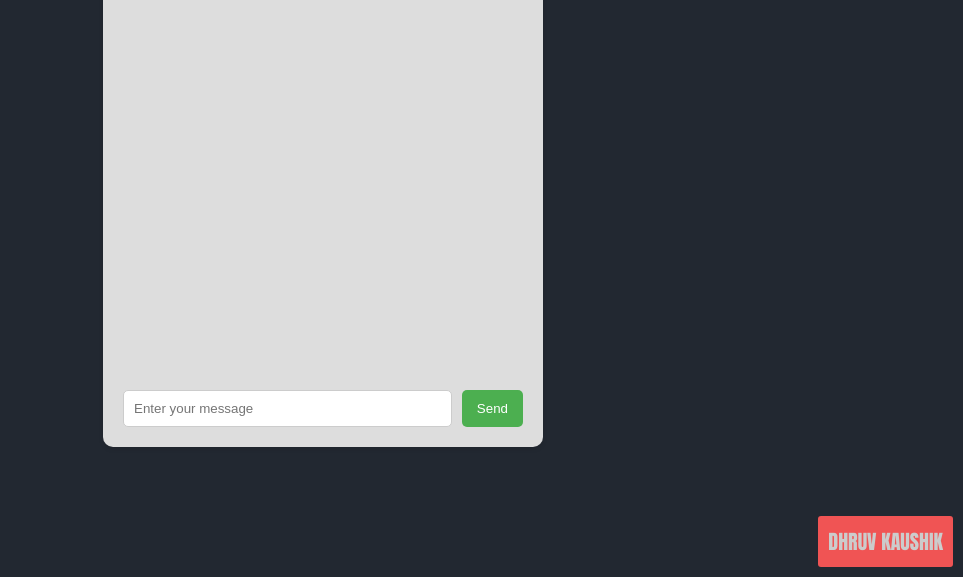
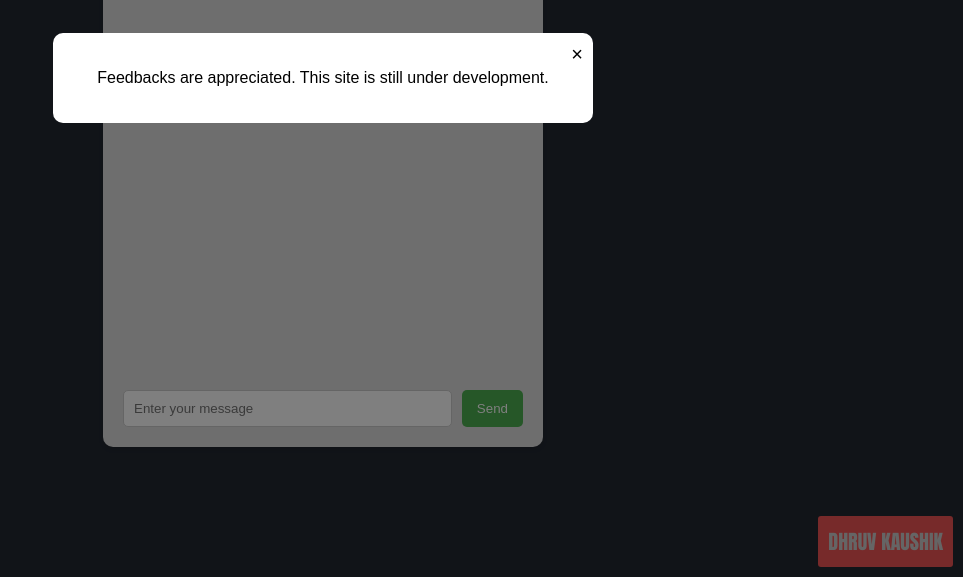
Before and after one commit to Dhruv2021/TalkBuddy-, a website: page index.html in a window 1280 px wide. Shown: the part 223-800 px from the top of the page, without its empty margins (317-1280 px from the left). Drawn offline with Linux system fonts and the light colour scheme; a web font is replaced by a local one.

Commit message:
Update index.html

```diff
--- a/index.html
+++ b/index.html
@@ -141,6 +141,37 @@ button {
   border-radius: 3px;
 }
 
+.popup {
+  display: none; /* Hidden by default */
+  position: fixed;
+  z-index: 999; /* Ensure it is on top */
+  left: 0;
+  top: 0;
+  width: 100%;
+  height: 100%;
+  background-color: rgba(0, 0, 0, 0.5); /* Black background with opacity */
+}
+
+.popup-content {
+  position: relative;
+  margin: 20% auto;
+  padding: 20px;
+  width: 80%;
+  max-width: 500px;
+  background: #fff;
+  border-radius: 10px;
+  text-align: center;
+}
+
+.close-btn {
+  position: absolute;
+  top: 10px;
+  right: 10px;
+  font-size: 20px;
+  cursor: pointer;
+}
+
+
 @media only screen and (max-width: 768px) {
   #chat-container {
   width: 90%;
@@ -148,6 +179,10 @@ button {
   padding: 10px;
   margin-bottom: 30px;
   overflow-y: auto; /* Add scrollbar when content overflows */
+}
+
+.popup-content{
+  margin: 80% auto;
 }
 
 
@@ -183,11 +218,22 @@ button {
       margin-bottom: 30px;
       overflow-y: auto; /* Add scrollbar when content overflows */
 }
+
+  .popup-content{
+    margin: 35% auto;
+  }
   }
 
 </style>
 </head>
 <body>
+  <div id="popup" class="popup">
+    <div class="popup-content">
+      <span class="close-btn" onclick="closePopup()">&times;</span>
+      <p>Feedbacks are appreciated. This site is still under development.</p>
+    </div>
+  </div>
+
   <div id="chat-container">
     <h1>Ana</h1>
     <div id="chat-history"></div>
@@ -263,6 +309,17 @@ button {
       event.preventDefault(); // Prevent form submission
       sendMessage();
     });
+
+
+  window.onload = function() {
+    document.getElementById('popup').style.display = 'block';
+  }
+
+  function closePopup() {
+    document.getElementById('popup').style.display = 'none';
+  }
+
+
   </script>
 </body>
 </html>
```
